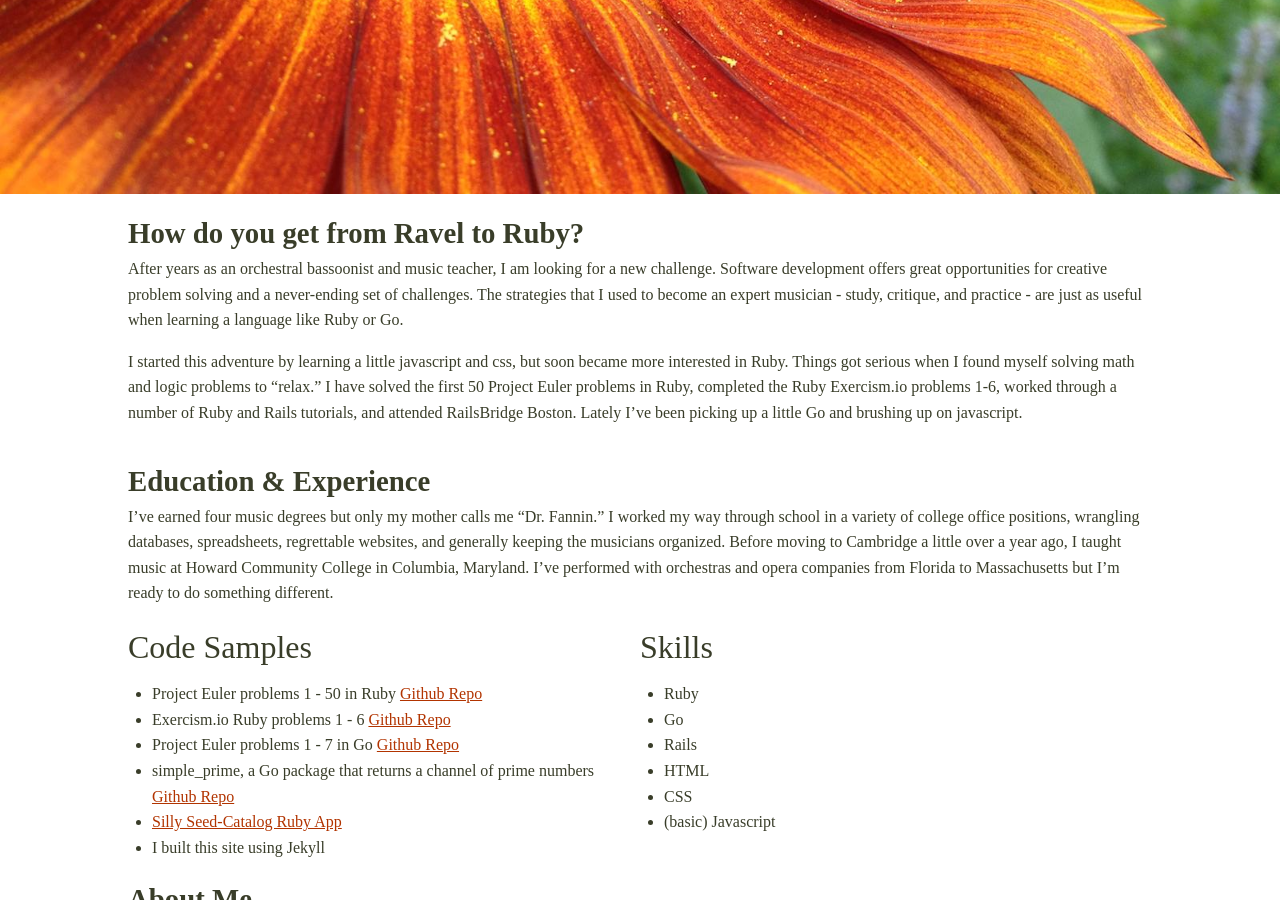
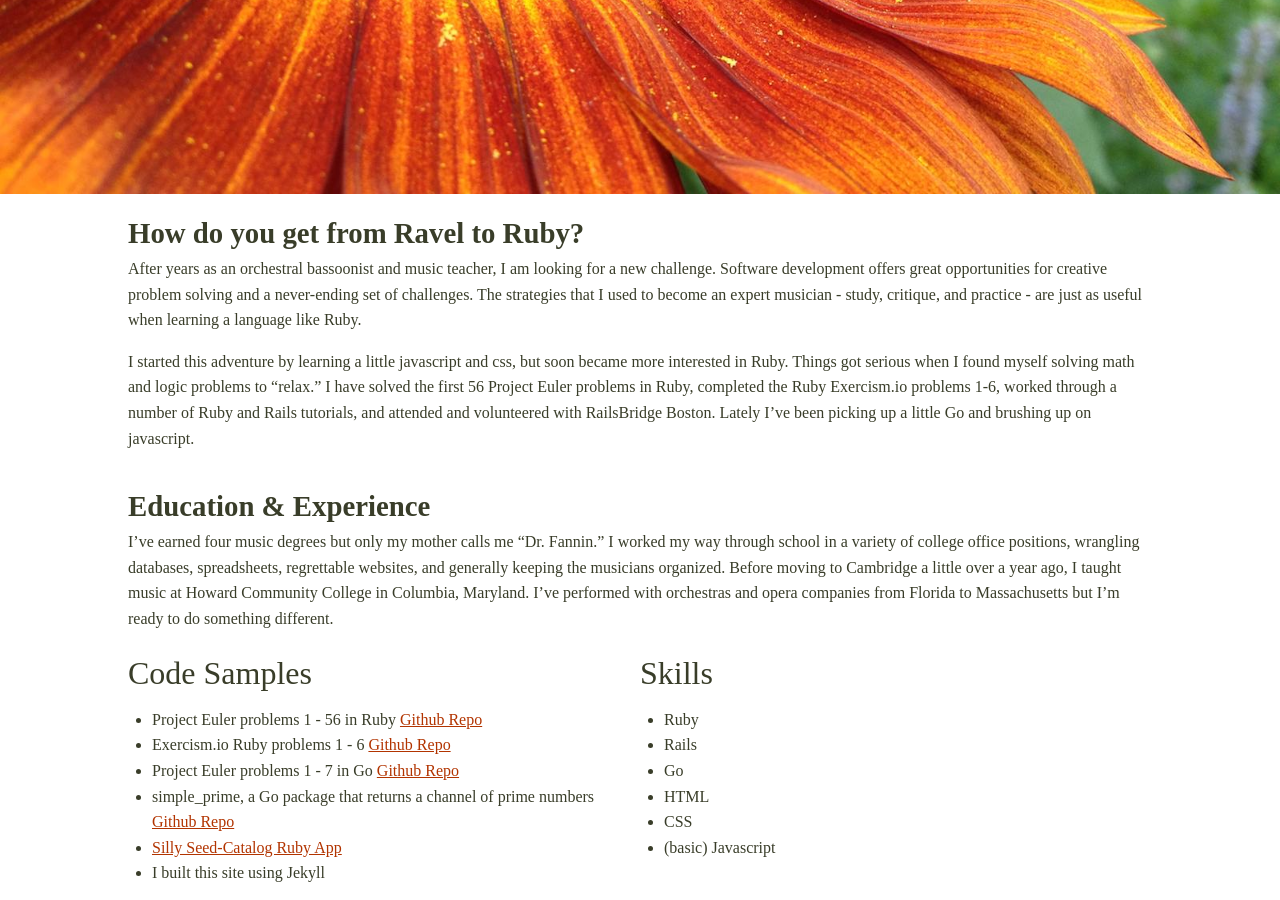
Before and after one commit to AmeliaFannin/AmeliaFannin.github.io, a Jekyll site: the page built from index.md, in a window 1280 px wide and 900 px high, scrolled down 706 px. Built offline with Jekyll 4.4.1, drawn with Linux system fonts in a browser that asks for light colours; some of the changed text lies outside the part shown.

```diff
--- a/index.md
+++ b/index.md
@@ -4,9 +4,9 @@ layout: index
 
 
 #### How do you get from Ravel to Ruby?
-After years as an orchestral bassoonist and music teacher, I am looking for a new challenge. Software development offers great opportunities for creative problem solving and a never-ending set of challenges. The strategies that I used to become an expert musician - study, critique, and practice - are just as useful when learning a language like Ruby or Go.
+After years as an orchestral bassoonist and music teacher, I am looking for a new challenge. Software development offers great opportunities for creative problem solving and a never-ending set of challenges. The strategies that I used to become an expert musician - study, critique, and practice - are just as useful when learning a language like Ruby.
 
-I started this adventure by learning a little javascript and css, but soon became more interested in Ruby. Things got serious when I found myself solving math and logic problems to "relax." I have solved the first 50 Project Euler problems in Ruby, completed the Ruby Exercism.io problems 1-6, worked through a number of Ruby and Rails tutorials, and attended RailsBridge Boston. Lately I've been picking up a little Go and brushing up on javascript.
+I started this adventure by learning a little javascript and css, but soon became more interested in Ruby. Things got serious when I found myself solving math and logic problems to "relax." I have solved the first 56 Project Euler problems in Ruby, completed the Ruby Exercism.io problems 1-6, worked through a number of Ruby and Rails tutorials, and attended and volunteered with RailsBridge Boston. Lately I've been picking up a little Go and brushing up on javascript.
 
 
 #### Education & Experience
@@ -17,7 +17,7 @@ I've earned four music degrees but only my mother calls me "Dr. Fannin." I worke
   <h3>Code Samples</h3>
   <ul>
     <li>
-      Project Euler problems 1 - 50 in Ruby
+      Project Euler problems 1 - 56 in Ruby
       <a href="https://github.com/AmeliaFannin/euler" target="_blank">
         Github Repo
       </a>
@@ -55,8 +55,8 @@ I've earned four music degrees but only my mother calls me "Dr. Fannin." I worke
   <h3>Skills</h3>
   <ul>
     <li>Ruby</li>
+    <li>Rails</li>
     <li>Go</li>
-    <li>Rails</li>
     <li>HTML</li>
     <li>CSS</li>
     <li>(basic) Javascript</li>
@@ -69,7 +69,7 @@ I can't say I was programming at the age of 3, but I have always loved puzzles,
 ---
 
 <div class="resume-head">
-  <h2>Resume</h2>
+  <h2><a href="/fannin_resume_2014.pdf" rel="download">Resume</a></h2>
 </div>
 
 ## Amelia Fannin
@@ -86,14 +86,14 @@ I can't say I was programming at the age of 3, but I have always loved puzzles,
 
 ##### Skills
 * Ruby
+* Rails
 * Go
-* Rails
 * HTML
 * CSS
 * (basic) Javascript
 
 ##### Projects
-* Project Euler problems 1 - 50 in Ruby
+* Project Euler problems 1 - 56 in Ruby
 * Exercism.io Ruby problems 1 - 6
 * Project Euler problems 1 - 7 in Go
 * simple_prime, a Go package that returns a channel of prime numbers
@@ -101,8 +101,9 @@ I can't say I was programming at the age of 3, but I have always loved puzzles,
 * Seed Catalog Rails App
 
 ##### Community Events
-* RailsBridge Boston, January 2014
-* Boston Ruby Women meetups
+* RailsBridge Boston (teaching assistant), September 2014
+* RailsBridge Boston (attendee), January 2014
+* Boston RB, Boston Ruby Women, and BostonJS meetups
 
 ##### Employment
 * **Freelance Orchestral Musician & Teacher** *2001 - present*
```
Also changed, not shown: 3 other files.
